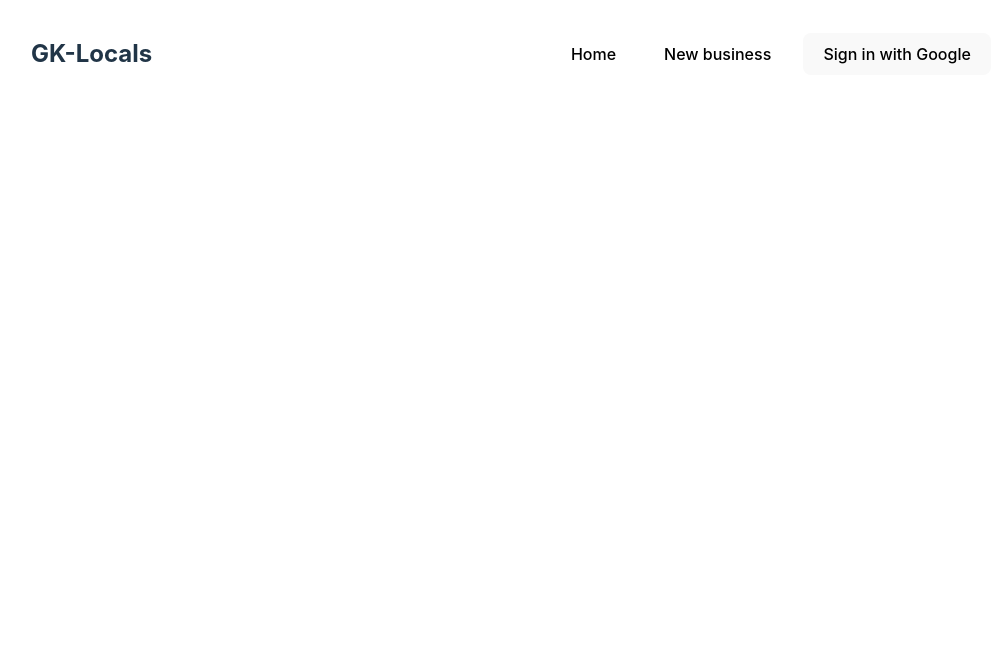
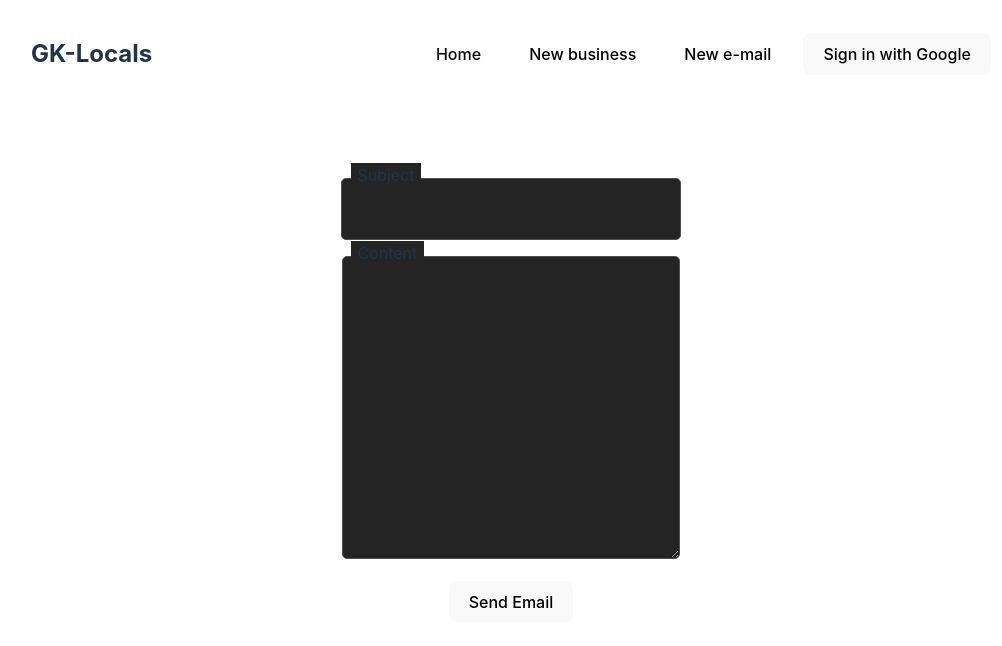
Before and after one commit to phildehovre/vite-gk-locals, a React (Vite) app: page /new/email in a window 1280 px wide. Shown: the top 646 px of the page, without its empty margins (129-1131 px from the left). Built offline with nearby package versions, Linux system fonts and the light colour scheme; no server answers.

Commit message:
email form basic impl

```diff
--- a/src/App.tsx
+++ b/src/App.tsx
@@ -7,6 +7,7 @@ import { BrowserRouter as Router, Routes, Route } from 'react-router-dom'
 import HomePage from './Pages/HomePage'
 import Navbar from './components/Navbar'
 import CreateCustomer from './components/CreateCustomer'
+import ComposePage from './Pages/ComposePage'
 
 
 function App() {
@@ -19,6 +20,7 @@ function App() {
         <Routes>
           <Route path="/" element={<HomePage />} />
           <Route path="/new/business" element={<CreateCustomer />} />
+          <Route path="/new/email" element={<ComposePage />} />
         </Routes>
       </Router>
     </div>
--- /dev/null
+++ b/src/Pages/ComposePage.tsx
@@ -0,0 +1,12 @@
+import React from 'react'
+import ComposeEmail from '../components/ComposeEmail'
+
+function ComposePage() {
+    return (
+        <div>
+            <ComposeEmail />
+        </div>
+    )
+}
+
+export default ComposePage
--- a/src/Pages/HomePage.tsx
+++ b/src/Pages/HomePage.tsx
@@ -8,8 +8,6 @@ import SearchBar from '../components/SearchBar';
 import SearchProvider from '../contexts/SearchContext';
 import { getAuth } from 'firebase/auth';
 import { useAuthState } from 'react-firebase-hooks/auth'
-import SendEmailsButton from '../components/SendEmailTestButton';
-import EmailSender from '../components/EmailSender';
 
 
 function HomePage() {
@@ -21,14 +19,12 @@ function HomePage() {
 
     const [user, loading, errors] = useAuthState(auth);
 
-    console.log(user)
     return (<>
         {user &&
             <Section flexDirection='column' margin='10en 0 0  0' height='100vh'>
                 < SearchProvider >
                     <SearchBar data={data} />
                 </SearchProvider >
-                <EmailSender />
             </Section >
         }
     </>
--- /dev/null
+++ b/src/components/ComposeEmail.scss
@@ -0,0 +1,43 @@
+.compose {
+    &-ctn {
+        display: flex;
+        flex-direction: column;
+        justify-content: center;
+        gap: 1em;
+        position: relative;
+        height: 100%;
+        // border: 1px solid red;
+        width: 350px;
+
+        >span {
+            position: relative;
+        }
+    }
+
+    &-input {
+        border: 1px solid #505050;
+        padding: 1em;
+        border-radius: 5px;
+        outline: none;
+        font-size: 1.2em;
+        background-color: #242424;
+
+    }
+
+    &-label {
+        position: absolute;
+        top: -15px;
+        left: 15px;
+        background-color: #242424;
+        padding: 0 .4em
+    }
+}
+
+.subject {
+    width: 300px;
+    // border: 1px solid red;
+}
+
+.content {
+    width: 305px
+}
--- /dev/null
+++ b/src/components/ComposeEmail.tsx
@@ -0,0 +1,35 @@
+import React from 'react'
+import EmailSender from './EmailSender'
+import { useBusinesses } from '../util/db';
+import { useAuthState } from 'react-firebase-hooks/auth';
+import { getAuth } from 'firebase/auth';
+import './ComposeEmail.scss'
+
+function ComposeEmail() {
+
+    const auth = getAuth()
+    const [user, loading, errors] = useAuthState(auth);
+    const { data, isLoading, error } = useBusinesses(auth.currentUser?.uid);
+
+
+    return (
+        <div className='compose-ctn'>
+            <span>
+                <label className='compose-label'>Subject
+                </label>
+                <input type='text' className='compose-input subject' />
+            </span>
+            <span>
+                <label className='compose-label'>Content
+                </label>
+                <textarea id="email-content" name="content" className='compose-input content'
+                    rows={15} cols={35}
+                >
+                </textarea>
+            </span>
+            <EmailSender customers={data} />
+        </div >
+    )
+}
+
+export default ComposeEmail
--- a/src/components/Dropdown.scss
+++ b/src/components/Dropdown.scss
@@ -69,13 +69,7 @@
     color: salmon;
 }
 
-.user-icon {
-    border-radius: 100px;
-    background-position: center;
-    background-size: cover;
-    height: 2em;
-    width: 2em;
-}
+
 
 // .dropdown-menu {
 //     /* ... */
--- a/src/components/Dropdown.tsx
+++ b/src/components/Dropdown.tsx
@@ -1,6 +1,8 @@
 import React, { useState, useRef, useEffect } from 'react';
 import './Dropdown.scss'
-import { getAuth } from 'firebase/auth';
+import { getAuth, signOut } from 'firebase/auth';
+import { useNavigate } from 'react-router-dom';
+import { SignOutHook, useSignOut } from 'react-firebase-hooks/auth';
 
 interface Props {
     options: string[];
@@ -21,6 +23,8 @@ const DropdownMenu: React.FC<Props> = ({ options,
     };
 
     const auth = getAuth()
+    const [signOut, isLoading, error] = useSignOut(auth)
+    const navigate = useNavigate()
 
     useEffect(() => {
         document.addEventListener('mousedown', handleClickOutside);
@@ -34,6 +38,12 @@ const DropdownMenu: React.FC<Props> = ({ options,
         onSelect(option);
     };
 
+    const handleSignOut = () => {
+        signOut()
+            .then(() => navigate('/'))
+            .catch((error) => console.log('Error signing out:', error));
+    }
+
     return (
         <div className="dropdown" ref={dropdownRef} >
             <div className="dropdown-toggle"
@@ -44,11 +54,11 @@ const DropdownMenu: React.FC<Props> = ({ options,
             {isOpen && (
                 <ul className="dropdown-menu">
                     {options.map((option) => {
-                        if (option === 'sign out') {
+                        if (option === 'Sign out') {
                             return (
-                                <React.Fragment key='sign out'>
+                                <li key='sign out' onClick={() => handleSignOut()}>
                                     Sign out
-                                </React.Fragment>
+                                </li>
                             )
                         }
                         return (
--- a/src/components/EmailSender.tsx
+++ b/src/components/EmailSender.tsx
@@ -1,9 +1,14 @@
 import React, { SetStateAction, useState } from 'react';
 
-function EmailSender() {
+function EmailSender(props: { customers: any }) {
     const [response, setResponse] = useState<any>('');
 
-    function sendEmail() {
+    function sendEmail(content: string, subject: string) {
+
+        for (let customer of props.customers) {
+            const { firstName, lastName, email } = customer;
+            try {
+
                 fetch('https://api.sendinblue.com/v3/smtp/email', {
                     method: 'POST',
                     headers: {
@@ -12,31 +17,37 @@ function EmailSender() {
                         'content-type': 'application/json'
                     },
                     body: JSON.stringify({
+
                         "sender": {
                             "name": "Phil De Hovre",
                             "email": "info@thegrovew5.co.uk"
                         },
                         "to": [
                             {
-                        "email": "ph.dehovre@gmail.com",
-                        "name": "John Doe"
+                                "email": email,
+                                "name": `${firstName} ${lastName}`
                             },
-                    {
-                        "email": "dehovre_ph@hotmail.com",
-                        "name": "John Doe"
-                    }
                         ],
-                "subject": "Hello world",
-                "htmlContent": "<html><head></head><body><p>Hello,</p>This is my first transactional email sent from Sendinblue.</p></body></html>"
+                        "templateId": 1,
+                        "params": {
+                            "firstName": firstName,
+                            "lastName": lastName,
+                            "content": content
+                        },
+                        "subject": subject,
                     })
                 })
                     .then(response => setResponse(response))
                     .catch(error => console.error(error));
+            } catch (err) {
+                console.log(err)
+            }
+        }
     }
 
     return (
         <div>
-            <button onClick={sendEmail}>Send Email</button>
+            <button onClick={() => sendEmail('TEST2', "TEST2")}>Send Email</button>
             {/* {response && <p>Response: {response}</p>} */}
         </div>
     );
--- a/src/components/LoginWithGoogle.tsx
+++ b/src/components/LoginWithGoogle.tsx
@@ -9,8 +9,6 @@ const Login = () => {
 
   const auth = getAuth()
   const navigate = useNavigate()
-
-  console.log(auth.currentUser)
 
   const handleSignInWithGoogle = async () => {
     try {
--- a/src/components/Navbar.tsx
+++ b/src/components/Navbar.tsx
@@ -26,9 +26,10 @@ const Navbar = () => {
             <div className="navbar-buttons">
                 <button onClick={() => navigate('/')} className="navbar-button">Home</button>
                 <button onClick={() => navigate('/new/business')} className="navbar-button">New business</button>
+                <button onClick={() => navigate('/new/email')} className="navbar-button">New e-mail</button>
                 {user
                     ?
-                    <DropdownMenu options={['About', 'Settings', 'Profile', 'sign out']} onSelect={() => { console.log('clicked') }}>
+                    <DropdownMenu options={['About', 'Settings', 'Profile', 'Sign out']} onSelect={() => { console.log('clicked') }}>
                         <div className='user-icon' style={{ backgroundImage: `url(${auth?.currentUser?.photoURL})` }}>
                         </div>
                     </DropdownMenu>
--- a/src/components/SearchBar.tsx
+++ b/src/components/SearchBar.tsx
@@ -54,7 +54,6 @@ function SearchBar(props: { data?: any[] }) {
                 placeholder="Search..."
                 className='searchbar-input'
             />
-            <SendEmailsButton />
             {dataAfterFilters && dataAfterFilters.length > 0 && (
                 <BusinessList businesses={dataAfterFilters} />
             )}
```
Also changed, not shown: src/internal/Prefactor_index.ts (added, +55 -0 lines). Lines whose indentation alone changed are shown as unchanged.
